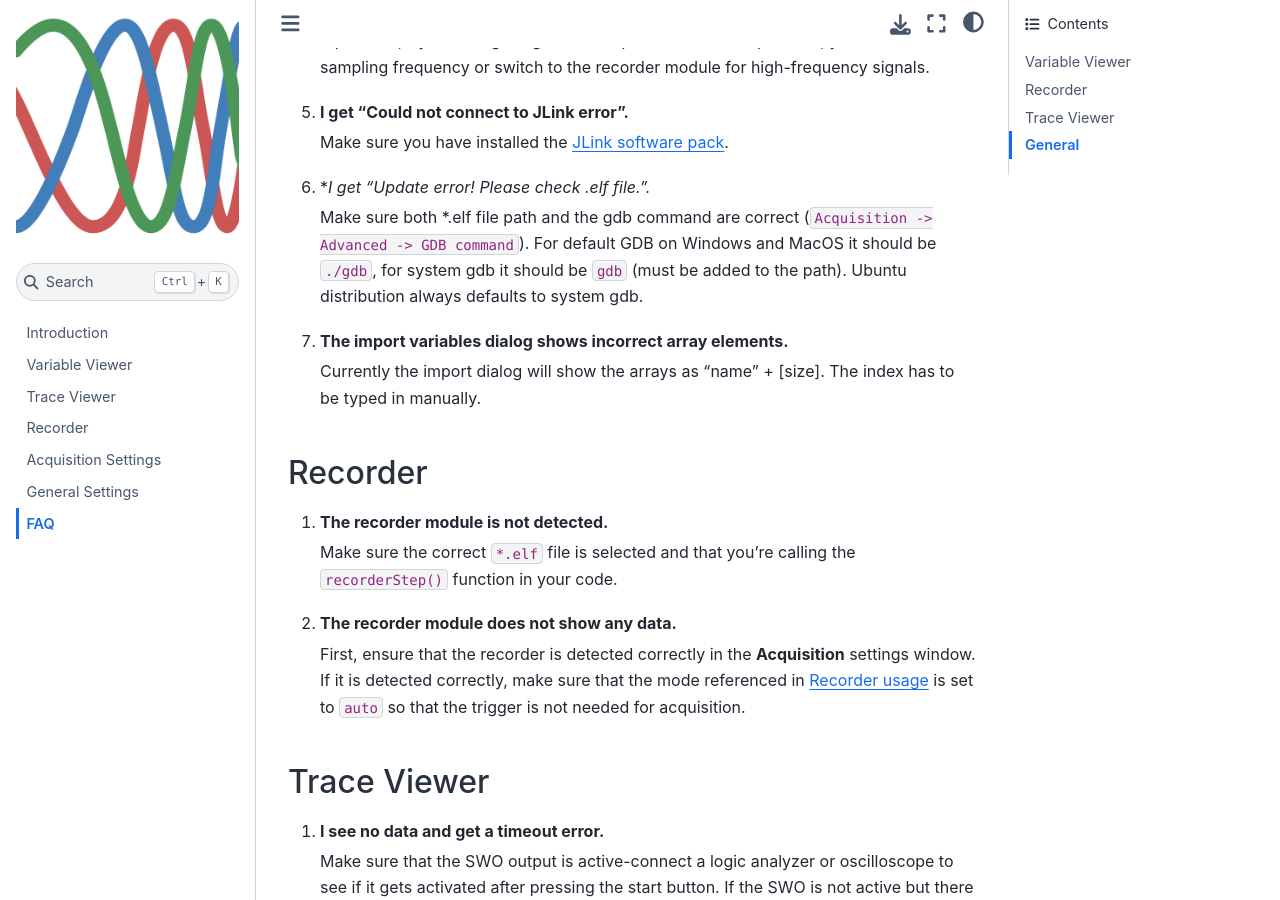
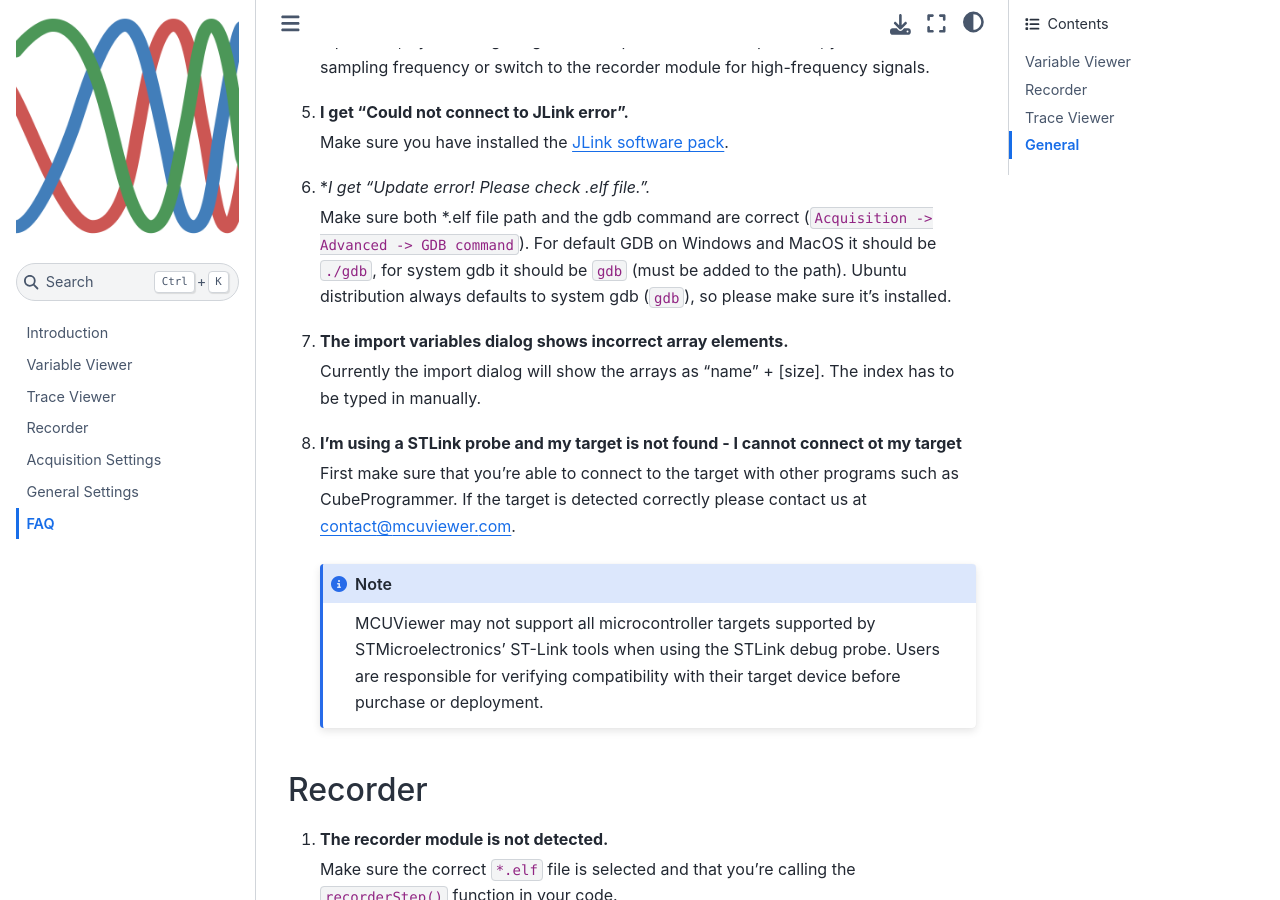
Before and after one commit to klonyyy/MCUViewer-docs, a Jupyter Book: the page built from documentation/FAQ/FAQ.md, in a window 1280 px wide and 900 px high, scrolled down 894 px. Built offline with Jupyter Book 1.0.4 settings and Sphinx 7.4.7 and the Sphinx Book theme 1.1.4, drawn with Linux system fonts in a browser that asks for light colours.

Commit message:
added info about bug report and limited ST support

````diff
--- a/documentation/FAQ/FAQ.md
+++ b/documentation/FAQ/FAQ.md
@@ -31,11 +31,19 @@
 
 6. **I get "Update error! Please check *.elf file.".**
 
-   Make sure both *.elf file path and the gdb command are correct (`Acquisition -> Advanced -> GDB command`). For default GDB on Windows and MacOS it should be `./gdb`, for system gdb it should be `gdb` (must be added to the path). Ubuntu distribution always defaults to system gdb.
+   Make sure both *.elf file path and the gdb command are correct (`Acquisition -> Advanced -> GDB command`). For default GDB on Windows and MacOS it should be `./gdb`, for system gdb it should be `gdb` (must be added to the path). Ubuntu distribution always defaults to system gdb (`gdb`), so please make sure it's installed.
 
 7. **The import variables dialog shows incorrect array elements.**
 
    Currently the import dialog will show the arrays as "name" + [size]. The index has to be typed in manually.
+
+8. **I'm using a STLink probe and my target is not found - I cannot connect ot my target**
+
+   First make sure that you're able to connect to the target with other programs such as CubeProgrammer. If the target is detected correctly please contact us at contact@mcuviewer.com.
+
+   ```{note}
+   MCUViewer may not support all microcontroller targets supported by STMicroelectronics' ST-Link tools when using the STLink debug probe. Users are responsible for verifying compatibility with their target device before purchase or deployment.
+   ```
 
 ## Recorder
 
````
Also changed, not shown: documentation/Introduction/Introduction.md (+20 -2 lines).
